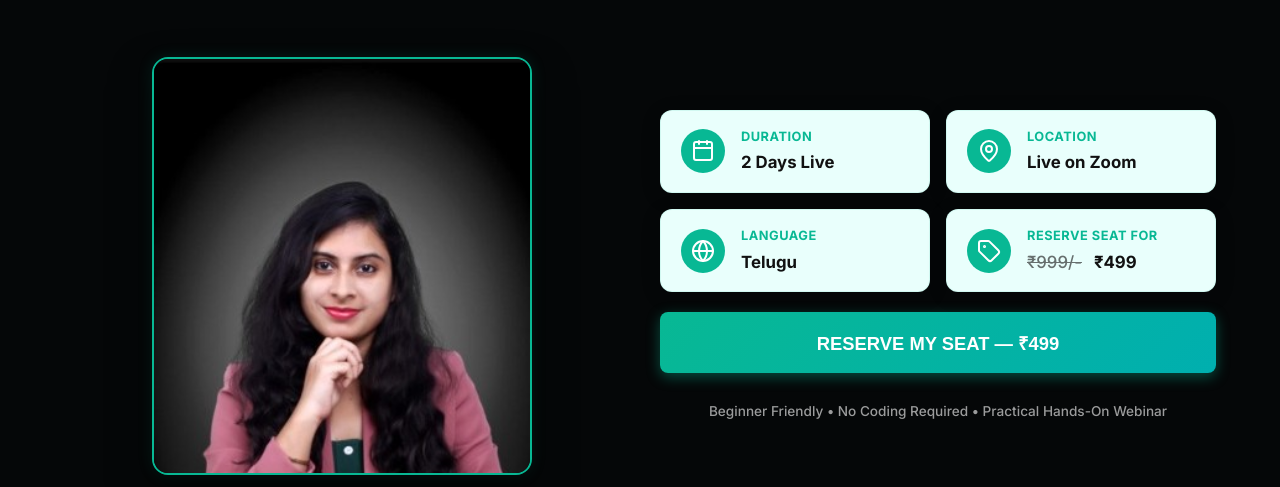
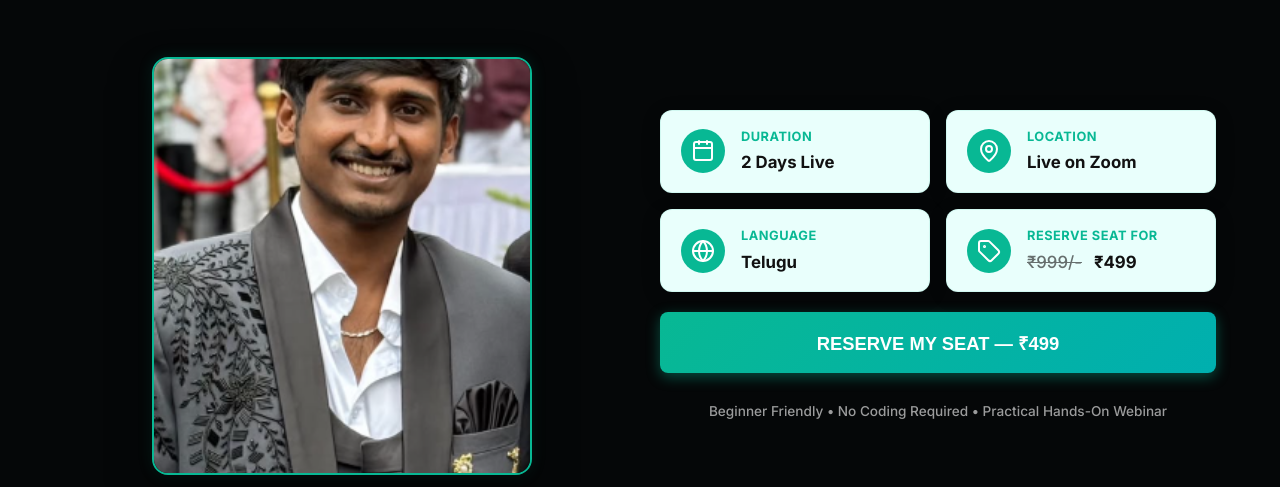
Before and after one commit to varshith136/Ai_Website_landing_page, a plain HTML site: page index.html in a window 1280 px wide. Shown: the part 313-800 px from the top of the page. Drawn offline with nearby package versions, Linux system fonts and the light colour scheme.

Commit message:
Update mentor image to the new Cloudinary asset and adjust alignment

```diff
--- a/index.html
+++ b/index.html
@@ -54,7 +54,7 @@
                 <!-- Left: Interactive HTML/CSS Promotional Flyer -->
                 <div class="hero-image-wrapper">
                     <div class="hero-photo-container">
-                        <img src="assets/mentor.jpg" alt="Mentor Shweta Gupta" class="hero-mentor-photo">
+                        <img src="assets/mentor.png" alt="Mentor Photo" class="hero-mentor-photo">
                     </div>
                 </div>
 
--- a/styles.css
+++ b/styles.css
@@ -272,7 +272,7 @@ h1, h2, h3, h4 {
     width: 100%;
     height: 100%;
     object-fit: cover;
-    object-position: top center;
+    object-position: center;
     display: block;
     transition: transform 0.3s ease;
 }
```
Also changed, not shown: assets/mentor.png (added).
